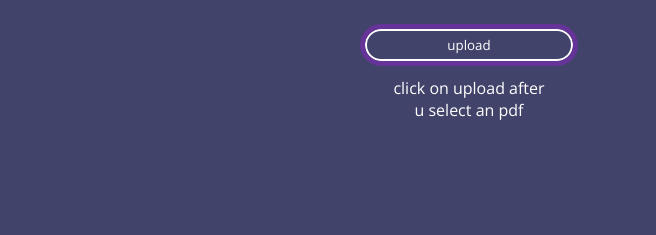
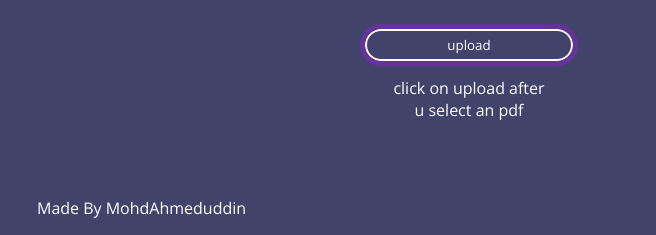
Before and after one commit to alphaone2468/resultchanges, a website: page public/index.html in a window 1280 px wide. Shown: the part 982-1217 px from the top of the page, without its empty margins (171-827 px from the left). Before the commit the page ends 1163 px from the top, so only its background shows below. Drawn offline with nearby package versions, Linux system fonts and the light colour scheme.

Commit message:
Update index.html

```diff
--- a/public/index.html
+++ b/public/index.html
@@ -148,6 +148,7 @@ can now adjust your subject grades and watch your cgpa change in tandem.
         </div>
 
         </div>
+    <p>Made By MohdAhmeduddin</p>
     </div>
 </div>
 </div>
```
